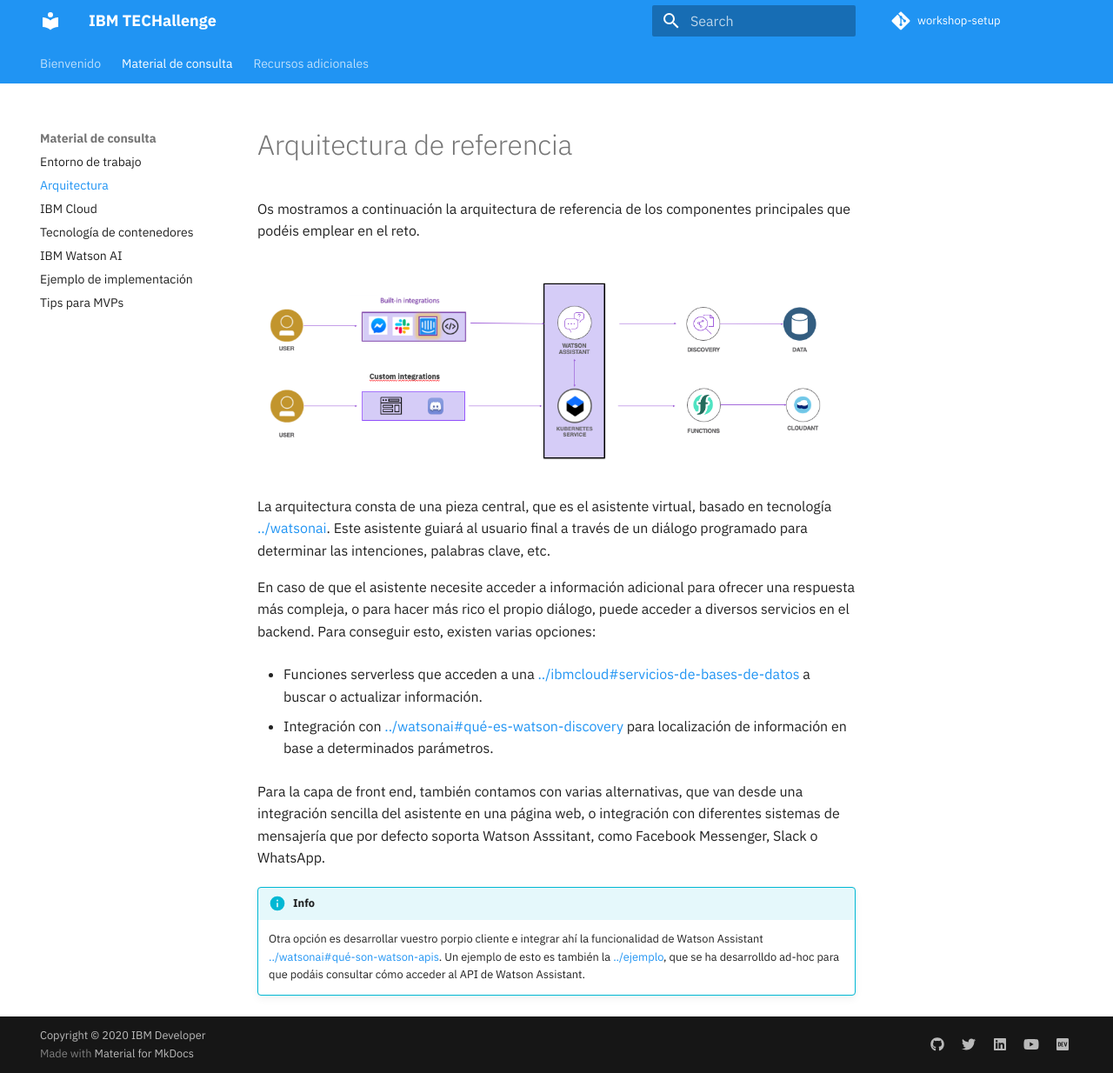
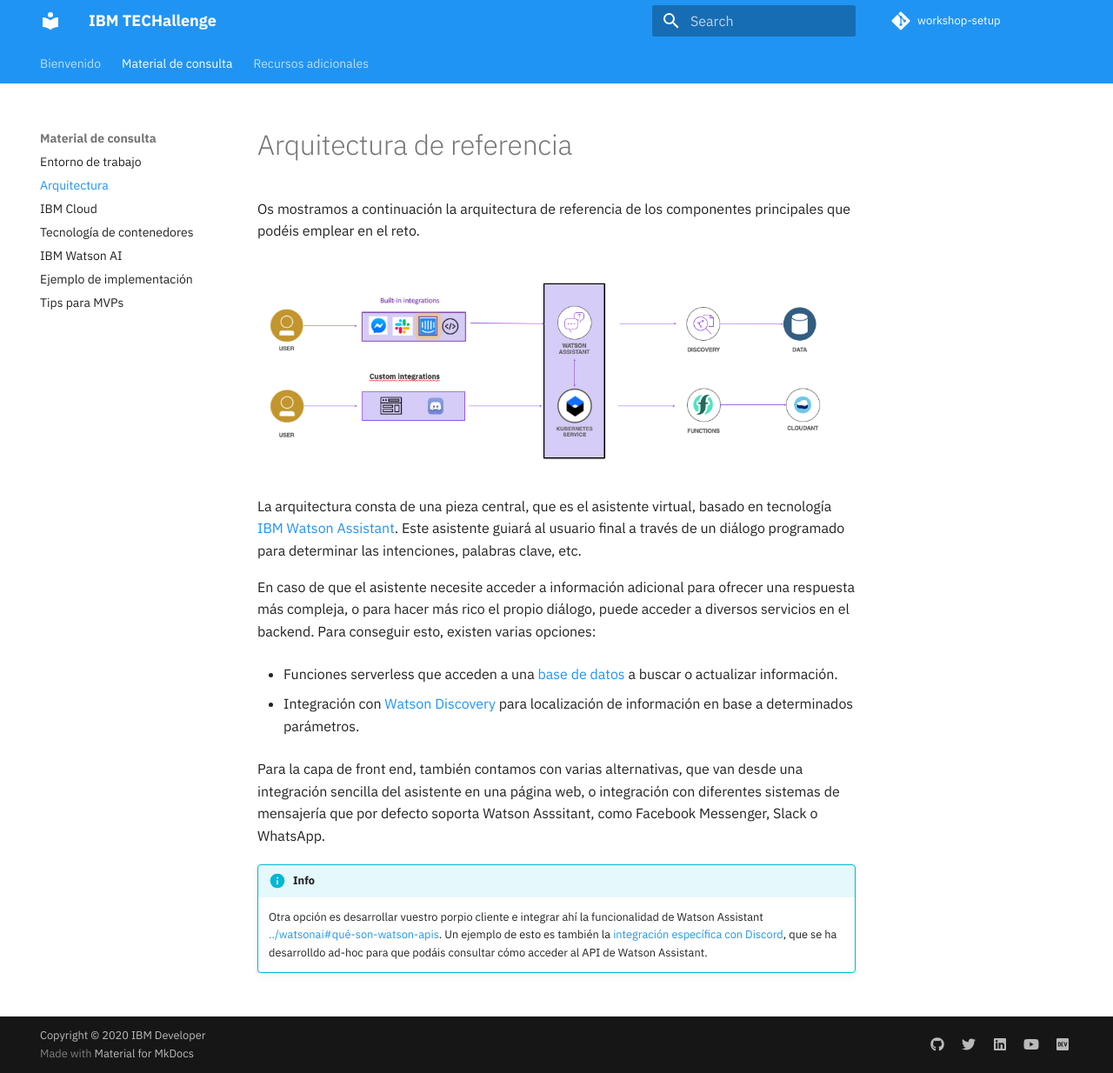
Before and after one commit to IBM/ibm-techallenge-spain, an MkDocs documentation site: the page built from docs/arquitectura/README.md, in a window 1280 px wide and 1234 px high. Shown: the whole window at 87% size. Built offline with MkDocs 1.6.1 and Material for MkDocs 9.7.7, drawn with Linux system fonts in a browser that asks for light colours; comment, search, counter and statistics services are not loaded.

Commit message:
Fix all relative links in architecture page

```diff
--- a/docs/arquitectura/README.md
+++ b/docs/arquitectura/README.md
@@ -4,17 +4,17 @@
 
 ![Arquitectura](../images/arquitecturaref.png)
 
-La arquitectura consta de una pieza central, que es el asistente virtual, basado en tecnología [../watsonai](IBM Watson Assistant).
+La arquitectura consta de una pieza central, que es el asistente virtual, basado en tecnología [IBM Watson Assistant](../watsonai).
 Este asistente guiará al usuario final a través de un diálogo programado para determinar las intenciones, palabras clave, etc.
 
 En caso de que el asistente necesite acceder a información adicional para ofrecer una respuesta más compleja, o para hacer más rico el propio diálogo, puede acceder a diversos servicios en el backend. Para conseguir esto, existen varias opciones:
 
-* Funciones serverless que acceden a una [../ibmcloud#servicios-de-bases-de-datos](base de datos) a buscar o actualizar información.
+* Funciones serverless que acceden a una [base de datos](../ibmcloud#servicios-de-bases-de-datos) a buscar o actualizar información.
 
-* Integración con [../watsonai#qué-es-watson-discovery](Watson Discovery) para localización de información en base a determinados parámetros.
+* Integración con [Watson Discovery](../watsonai#qué-es-watson-discovery) para localización de información en base a determinados parámetros.
 
 Para la capa de front end, también contamos con varias alternativas, que van desde una integración sencilla del asistente en una página web, o integración con diferentes sistemas de mensajería que por defecto soporta Watson Asssitant, como Facebook Messenger, Slack o WhatsApp.
 
 !!! info
-    Otra opción es desarrollar vuestro porpio cliente e integrar ahí la funcionalidad de Watson Assistant [../watsonai#qué-son-watson-apis](invocando a su API). Un ejemplo de esto es también la
-    [../ejemplo](integración específica con Discord), que se ha desarrolldo ad-hoc para que podáis consultar cómo acceder al API de Watson Assistant.
+    Otra opción es desarrollar vuestro porpio cliente e integrar ahí la funcionalidad de Watson Assistant [../watsonai#qué-son-watson-apis](invocando a su API).
+    Un ejemplo de esto es también la [integración específica con Discord](../ejemplo), que se ha desarrolldo ad-hoc para que podáis consultar cómo acceder al API de Watson Assistant.
```
